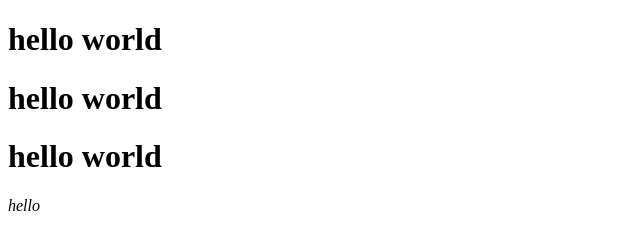
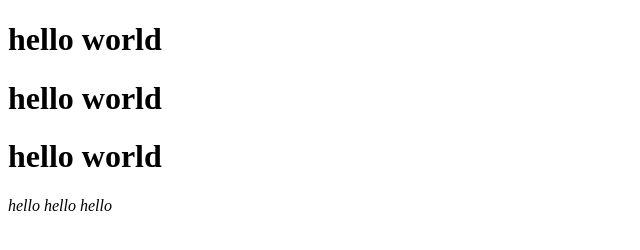
Before and after one commit to Tolkinxon/test, a plain HTML site: page index.html in a window 1280 px wide. Shown: the full height of the page, 0-640 px from the left. Drawn offline with Linux system fonts and the light colour scheme.

Commit message:
Add second itelic

```diff
--- a/index.html
+++ b/index.html
@@ -12,5 +12,6 @@
 
 
     <i>hello</i>
+    <i>hello hello</i>
 </body>
 </html>
```
